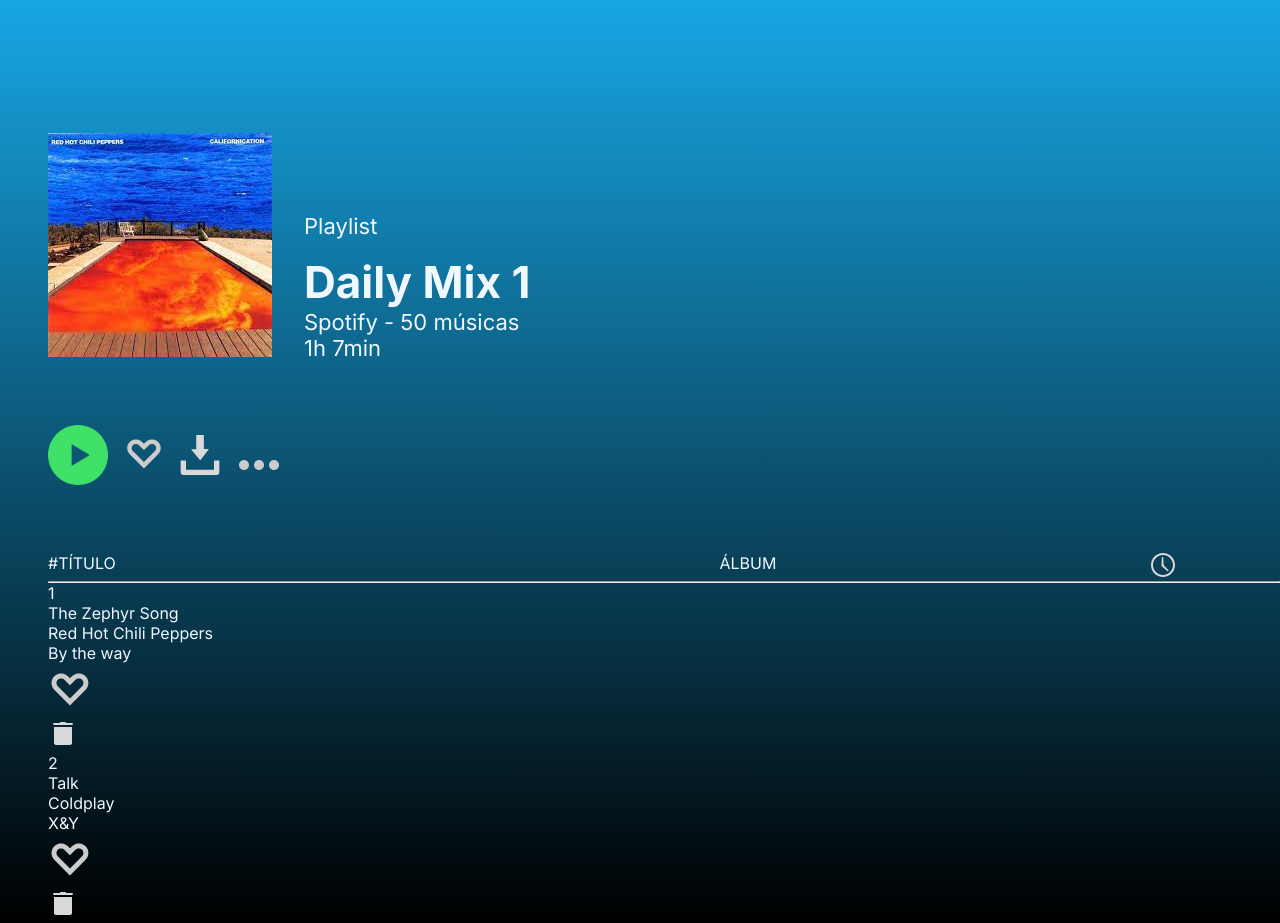
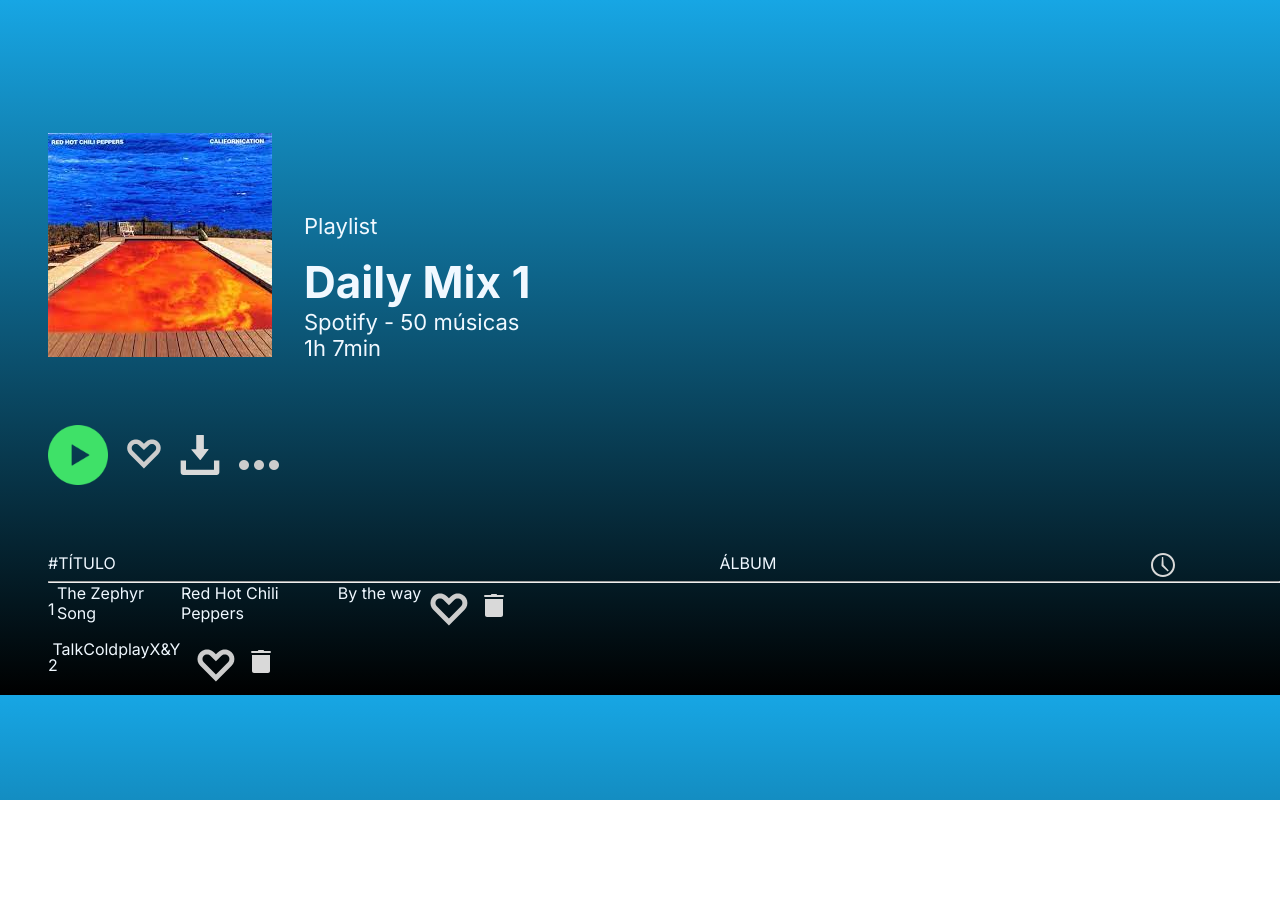
Before and after one commit to AugustoGuerradeLima/ijr-frondend, a React (Vite) app in the folder ISpotify/: page / in a window 1280 px wide. After the commit the page ends 800 px from the top, so only its background shows below. Built offline with nearby package versions, Linux system fonts and the light colour scheme.

Commit message:
Update Song.css

```diff
--- a/ISpotify/src/components/Song.css
+++ b/ISpotify/src/components/Song.css
@@ -1,3 +1,32 @@
+.song{
+  display: flex;
+}
+
+.info{
+  display: flex;
+  width: 1500px;
+}
+
+.icons{
+  display: flex;
+  width: 20%;
+}
+
+.name{
+  width: 60%;
+  display: inline;
+  margin-top: 0.5rem;
+}
+
+.album-name{
+  width: 20%;
+}
+
+span{
+  width: 2%;
+  margin-top: 1rem;
+}
+
 .heart-icon {
   cursor: pointer;
 }
@@ -8,4 +37,6 @@
 
 .trash-icon {
   cursor: pointer;
+  margin-top: 0.5rem;
+  margin-left: 0.5rem;
 }
```
